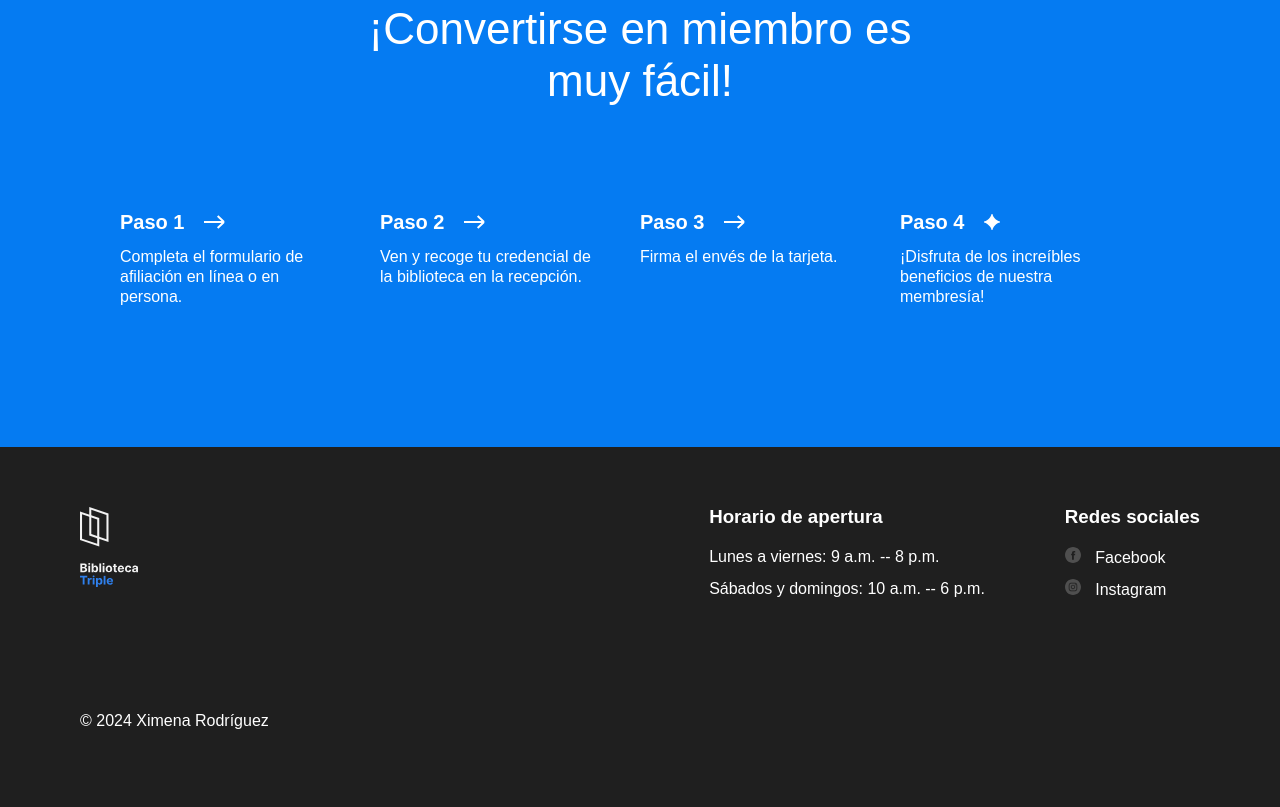
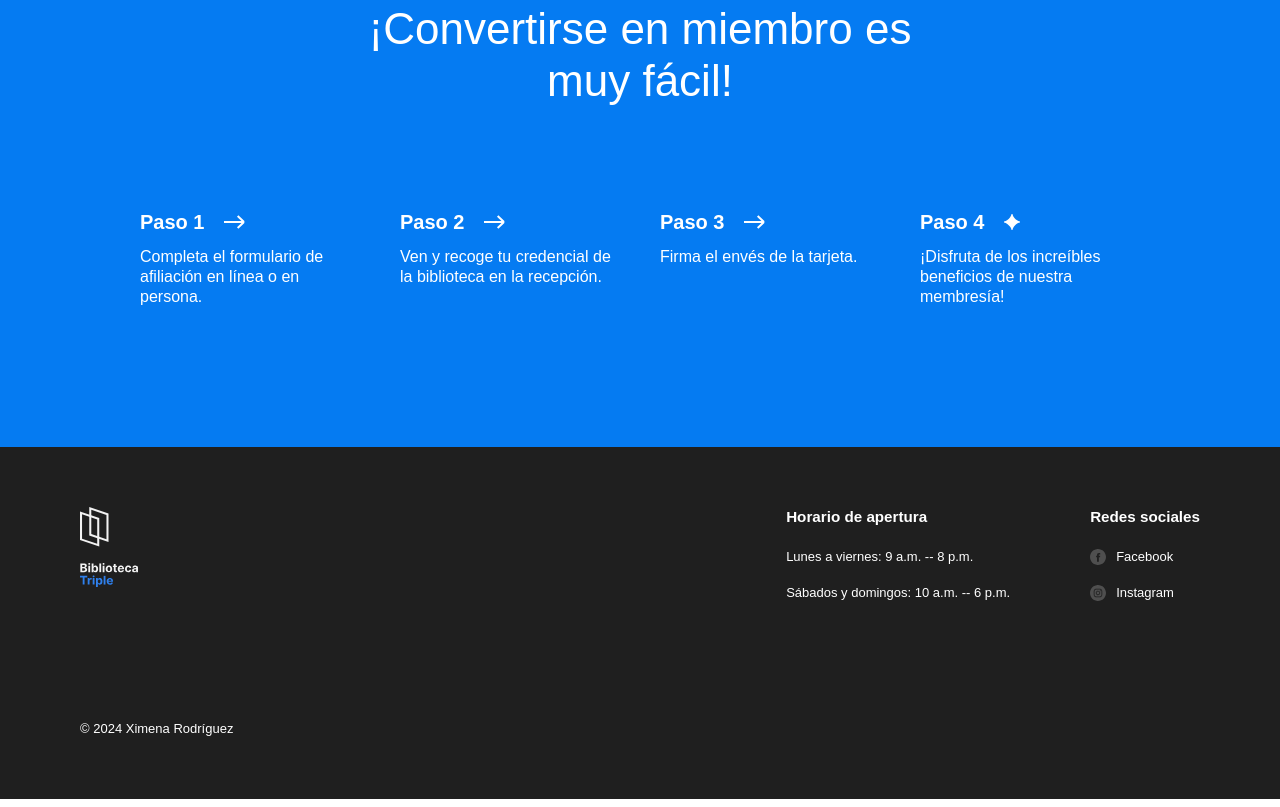
Before and after one commit to Ximerm/web_project_library, a plain HTML site: page index.html in a window 1280 px wide. Shown: the part 3035-3842 px from the top of the page. Drawn offline with Linux system fonts and the light colour scheme.

Commit message:
Update project for first submission

```diff
--- a/index.html
+++ b/index.html
@@ -288,7 +288,7 @@
           <div class="footer__column">
             <img
               src="./images/logo_white.svg"
-              alt="Logotipo Fondo Blanco de la Biblioteca Triple Peaks"
+              alt="Logotipo Fondo Blanco Biblioteca Triple Peaks"
               class="footer__logo"
             />
           </div>
--- a/styles/style.css
+++ b/styles/style.css
@@ -314,12 +314,14 @@ ul {
   list-style-type: none;
   padding: 0;
   margin: 100px 0 0;
+  flex-wrap: wrap;
+  gap: 40px;
+  display: flex;
   justify-content: center;
 }
 
 .step {
   flex-basis: 220px;
-  padding-right: 40px;
 }
 
 .step__title {
@@ -352,11 +354,13 @@ ul {
 }
 
 .footer__column_content_hours {
+  font-size: small;
   margin-left: auto;
 }
 
 .footer__column_content_social {
   margin-left: 80px;
+  font-size: small;
 }
 
 .footer__logo {
@@ -377,21 +381,28 @@ ul {
 }
 
 .footer__list-item {
-  margin-bottom: 16px;
-  height: 16px;
+  display: flex;
+  flex-wrap: wrap;
+  gap: 10px;
+  padding: 0 0 16px 0;
 }
 
 .footer__column-link {
   color: white;
+  display: flex;
   text-decoration: none;
+  column-gap: 10px;
+  align-items: center;
 }
 
 .footer__social-icon {
   height: 16px;
   width: 16px;
-  margin-right: 10px;
+  padding-bottom: 0;
 }
 
 .footer__copyright {
   margin-top: 100px;
+  margin-bottom: 0;
+  font-size: small;
 }
```
